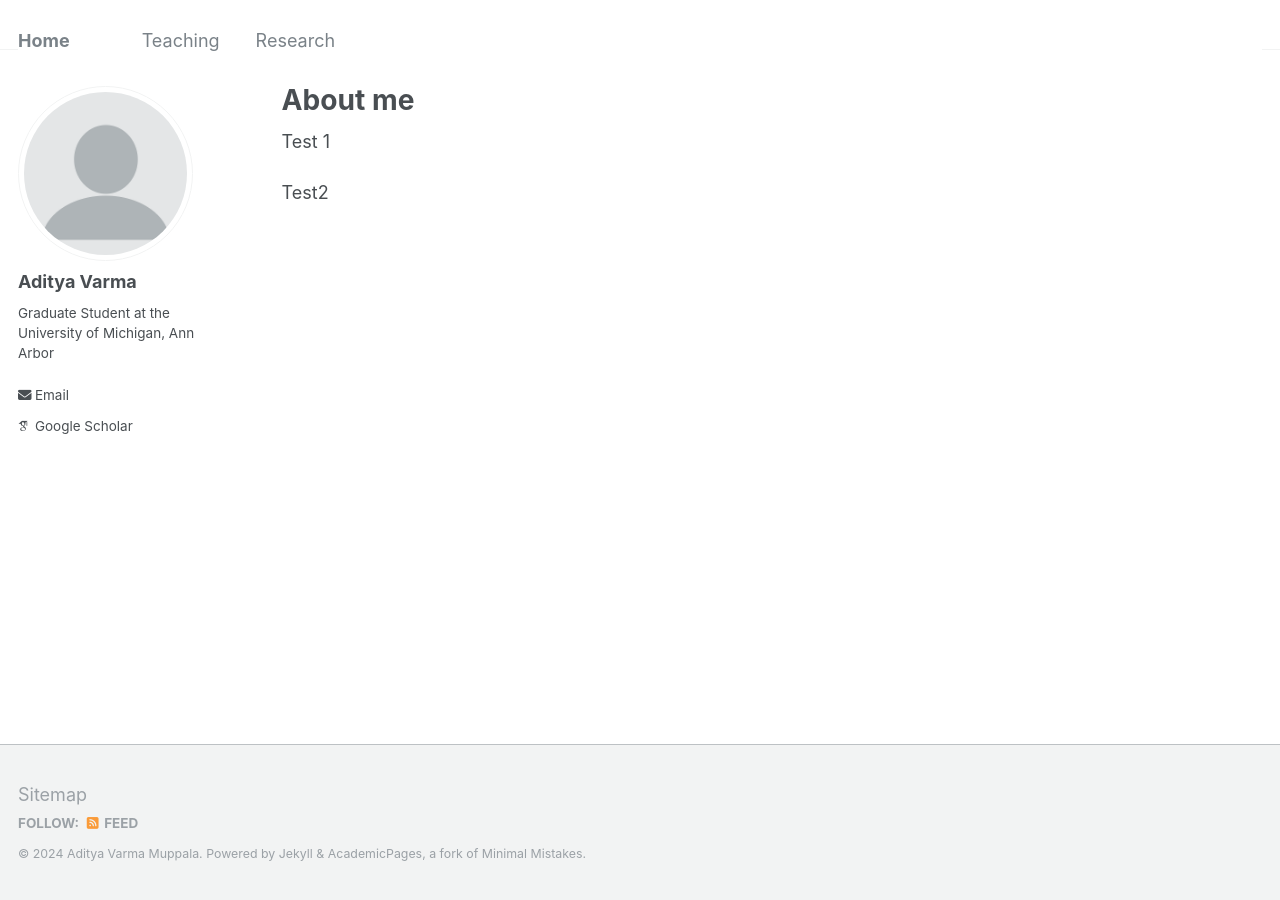
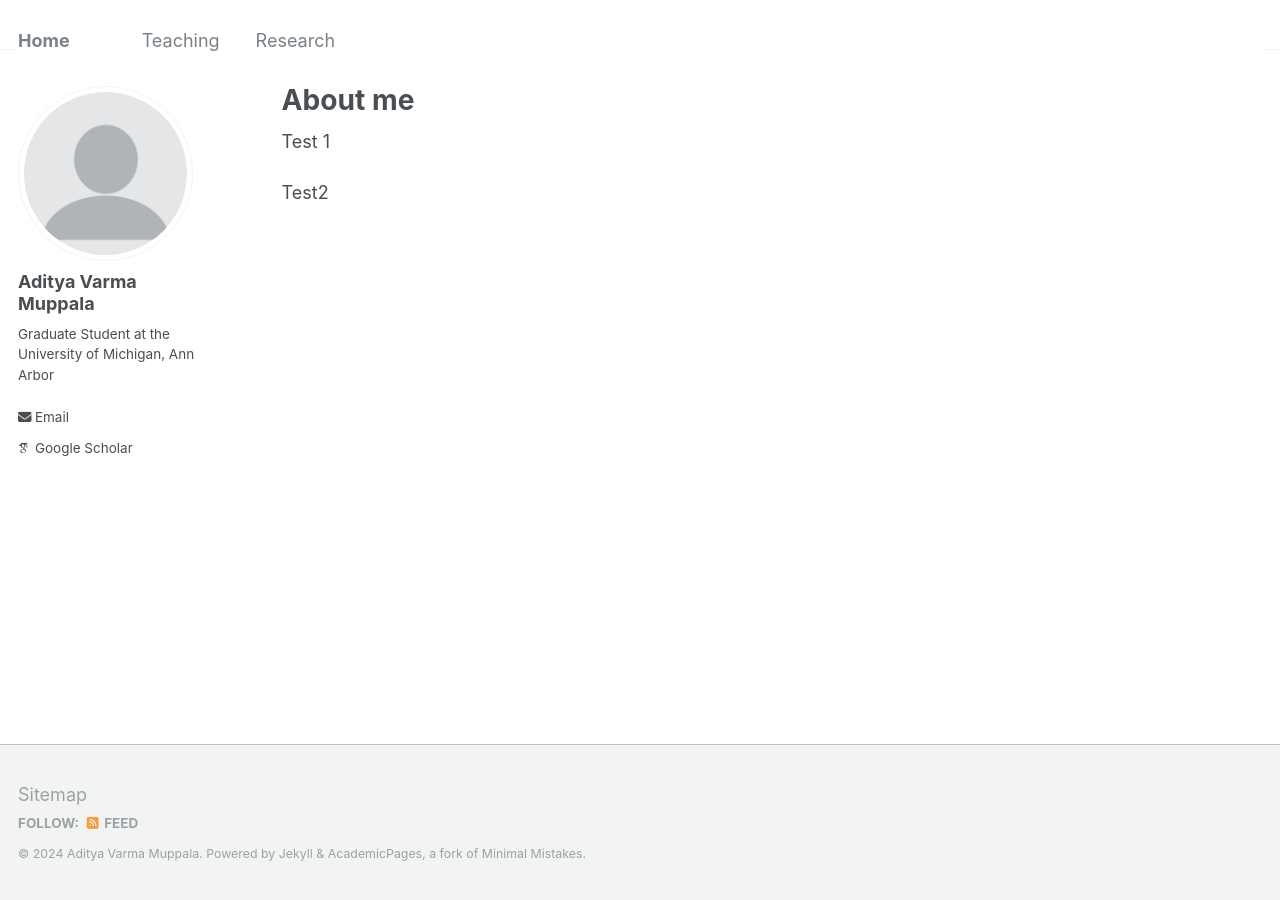
Before and after one commit to AdityaMuppala/adityamuppala.github.io, a Jekyll site: the page built from _pages/about.md, in a window 1280 px wide. Built offline with Jekyll 4.4.1, drawn with Linux system fonts in a browser that asks for light colours; some web fonts are replaced.

Commit message:
Update _config.yml

```diff
--- a/_config.yml
+++ b/_config.yml
@@ -11,7 +11,7 @@ locale                   : "en-US"
 title                    : "Home"
 title_separator          : "-"
 name                     : &name "Aditya Varma Muppala"
-description              : &description "Graduate student at the University of Michigan"
+description              : &description "Graduate student                 at the University of Michigan"
 url                      : https://adityamuppala.github.io # the base hostname & protocol for your site e.g. "https://mmistakes.github.io"
 baseurl                  : "" # the subpath of your site, e.g. "/blog"
 repository               : "adityamuppala.github.io"
@@ -22,7 +22,7 @@ repository               : "adityamuppala.github.io"
 author:
   # Biographic information
   avatar           : "profile.png"
-  name             : "Aditya Varma"
+  name             : "Aditya Varma Muppala"
   pronouns         : # example: "she/her"
   bio              : "Graduate Student at the University of Michigan, Ann Arbor"
   location         : # "Ann Arbor, Michigan"
```
